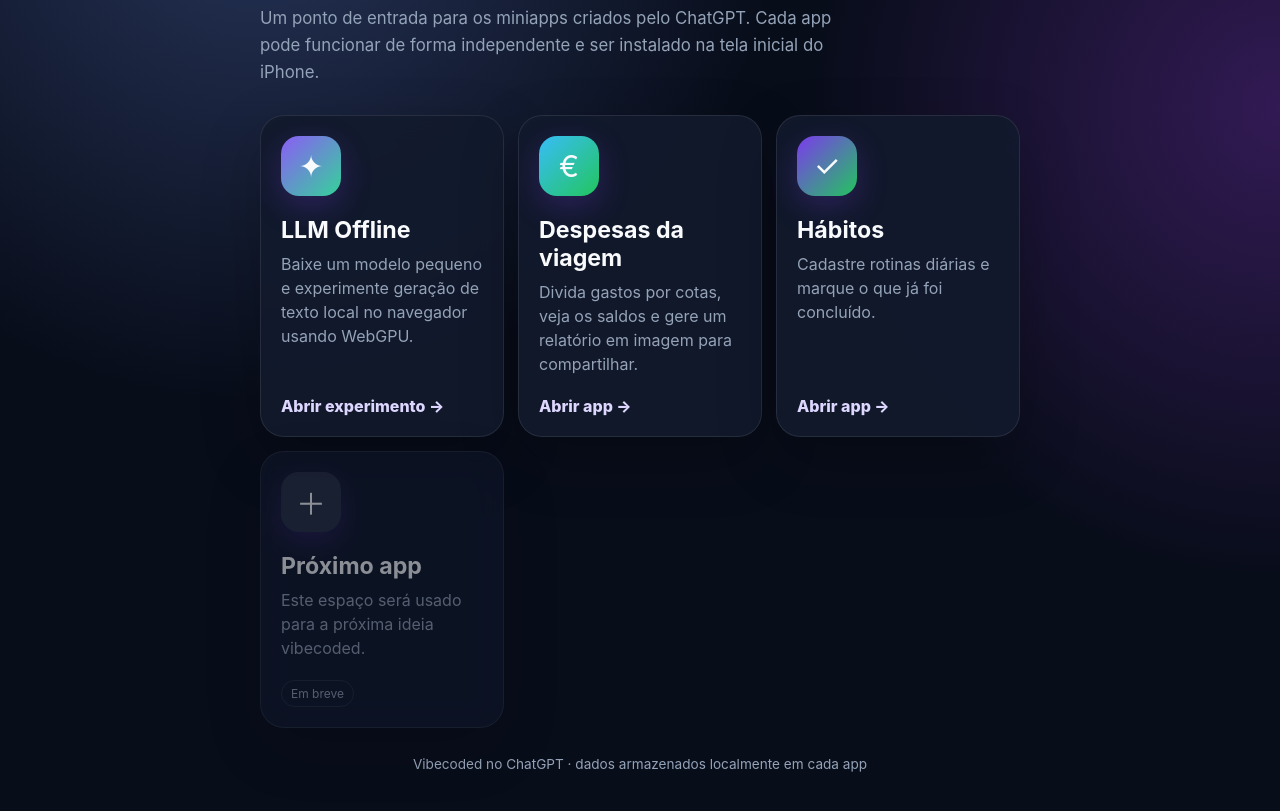
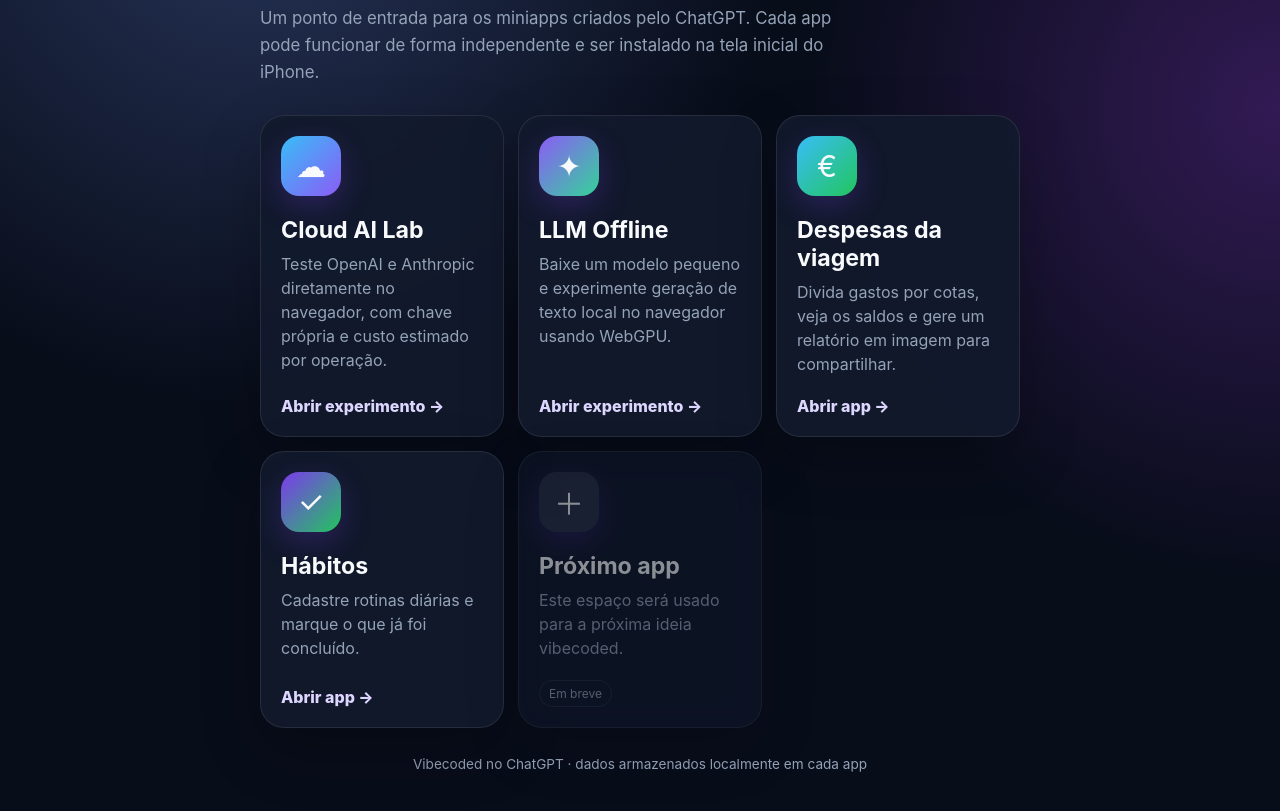
Before and after one commit to copileo/vibecoding, a plain HTML site: page index.html in a window 1280 px wide. Shown: the part 129-940 px from the top of the page. Drawn offline with Linux system fonts and the light colour scheme.

Commit message:
Add Cloud AI Lab to Vibecode Hub

```diff
--- a/index.html
+++ b/index.html
@@ -15,7 +15,7 @@
     *{box-sizing:border-box}body{margin:0;min-height:100vh;background:radial-gradient(circle at 20% 0,#27355a 0,transparent 38%),radial-gradient(circle at 100% 25%,#321a54 0,transparent 32%),var(--bg);color:var(--text);padding:env(safe-area-inset-top) 18px env(safe-area-inset-bottom)}
     main{max-width:760px;margin:0 auto;padding:34px 0 48px}.eyebrow{color:#c4b5fd;font-weight:800;text-transform:uppercase;letter-spacing:.12em;font-size:.75rem}h1{font-size:clamp(2.3rem,10vw,4rem);line-height:.95;letter-spacing:-.06em;margin:10px 0 14px}.intro{color:var(--muted);font-size:1.05rem;line-height:1.6;max-width:600px;margin:0 0 30px}
     .grid{display:grid;grid-template-columns:repeat(auto-fit,minmax(240px,1fr));gap:14px}.card{display:flex;flex-direction:column;min-height:230px;padding:20px;border-radius:24px;background:rgba(18,26,45,.9);border:1px solid var(--line);box-shadow:0 22px 60px rgba(0,0,0,.24);text-decoration:none;color:inherit;backdrop-filter:blur(14px);transition:transform .18s ease,border-color .18s ease}.card:active{transform:scale(.985)}.card:hover{border-color:rgba(196,181,253,.5)}
-    .icon{width:60px;height:60px;border-radius:18px;display:grid;place-items:center;font-size:30px;background:linear-gradient(135deg,#7c3aed,#22c55e);box-shadow:0 10px 30px rgba(124,58,237,.25)}.icon.travel{background:linear-gradient(135deg,#38bdf8,#22c55e)}.icon.ai{background:linear-gradient(135deg,#8b5cf6,#34d399)}.card h2{font-size:1.45rem;margin:20px 0 8px}.card p{color:var(--muted);line-height:1.5;margin:0 0 20px}.open{margin-top:auto;font-weight:800;color:#ddd6fe}.soon{opacity:.55;pointer-events:none}.soon .icon{background:#283248}.badge{display:inline-flex;width:max-content;border:1px solid var(--line);border-radius:999px;padding:5px 9px;color:var(--muted);font-size:.75rem;margin-top:auto}
+    .icon{width:60px;height:60px;border-radius:18px;display:grid;place-items:center;font-size:30px;background:linear-gradient(135deg,#7c3aed,#22c55e);box-shadow:0 10px 30px rgba(124,58,237,.25)}.icon.travel{background:linear-gradient(135deg,#38bdf8,#22c55e)}.icon.ai{background:linear-gradient(135deg,#8b5cf6,#34d399)}.icon.cloud{background:linear-gradient(135deg,#38bdf8,#8b5cf6)}.card h2{font-size:1.45rem;margin:20px 0 8px}.card p{color:var(--muted);line-height:1.5;margin:0 0 20px}.open{margin-top:auto;font-weight:800;color:#ddd6fe}.soon{opacity:.55;pointer-events:none}.soon .icon{background:#283248}.badge{display:inline-flex;width:max-content;border:1px solid var(--line);border-radius:999px;padding:5px 9px;color:var(--muted);font-size:.75rem;margin-top:auto}
     footer{color:var(--muted);font-size:.85rem;text-align:center;margin-top:28px}
   </style>
 </head>
@@ -25,6 +25,12 @@
     <h1>Vibecode Hub</h1>
     <p class="intro">Um ponto de entrada para os miniapps criados pelo ChatGPT. Cada app pode funcionar de forma independente e ser instalado na tela inicial do iPhone.</p>
     <section class="grid" aria-label="Aplicativos disponíveis">
+      <a class="card" href="apps/cloud-ai-lab/">
+        <div class="icon cloud" aria-hidden="true">☁</div>
+        <h2>Cloud AI Lab</h2>
+        <p>Teste OpenAI e Anthropic diretamente no navegador, com chave própria e custo estimado por operação.</p>
+        <span class="open">Abrir experimento →</span>
+      </a>
       <a class="card" href="apps/llm-offline/">
         <div class="icon ai" aria-hidden="true">✦</div>
         <h2>LLM Offline</h2>
```
